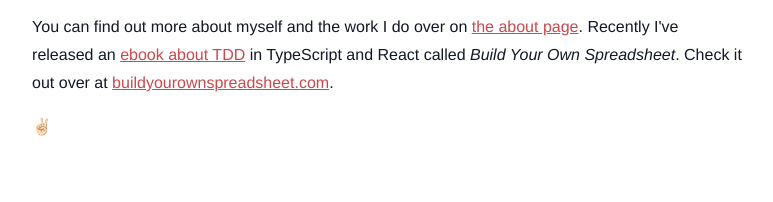
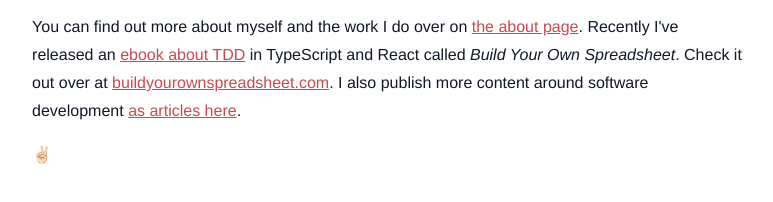
Before and after one commit to christophgockel/christophgockel.de, an Eleventy site: page index.md in a window 1280 px wide. Shown: the part 188-390 px from the top of the page, without its empty margins (252-1025 px from the left). Built offline with nearby package versions, Linux system fonts and the light colour scheme; Eleventy itself is replaced by a stand-in of ours; files that its build step writes are made by us from their sources.

Commit message:
Adds link to articles to homepage

```diff
--- a/index.md
+++ b/index.md
@@ -8,8 +8,9 @@ title: Hi!
 I'm a software engineering consultant living in London,<br />
 helping companies improve their processes, practices and products.
 
-You can find out more about myself and the work I do over on <a href="/about/">the about page</a>.
-Recently I've released an <a href="/book/">ebook about TDD</a> in TypeScript and React called <em>Build Your Own Spreadsheet</em>.
+You can find out more about myself and the work I do over on [the about page](/about/).
+Recently I've released an [ebook about TDD](/book/) in TypeScript and React called <em>Build Your Own Spreadsheet</em>.
 Check it out over at <a href="https://buildyourownspreadsheet.com" ref="external">buildyourownspreadsheet.com</a>.
+I also publish more content around software development [as articles here](/articles/).
 
 &#9996;&#127995;
```
